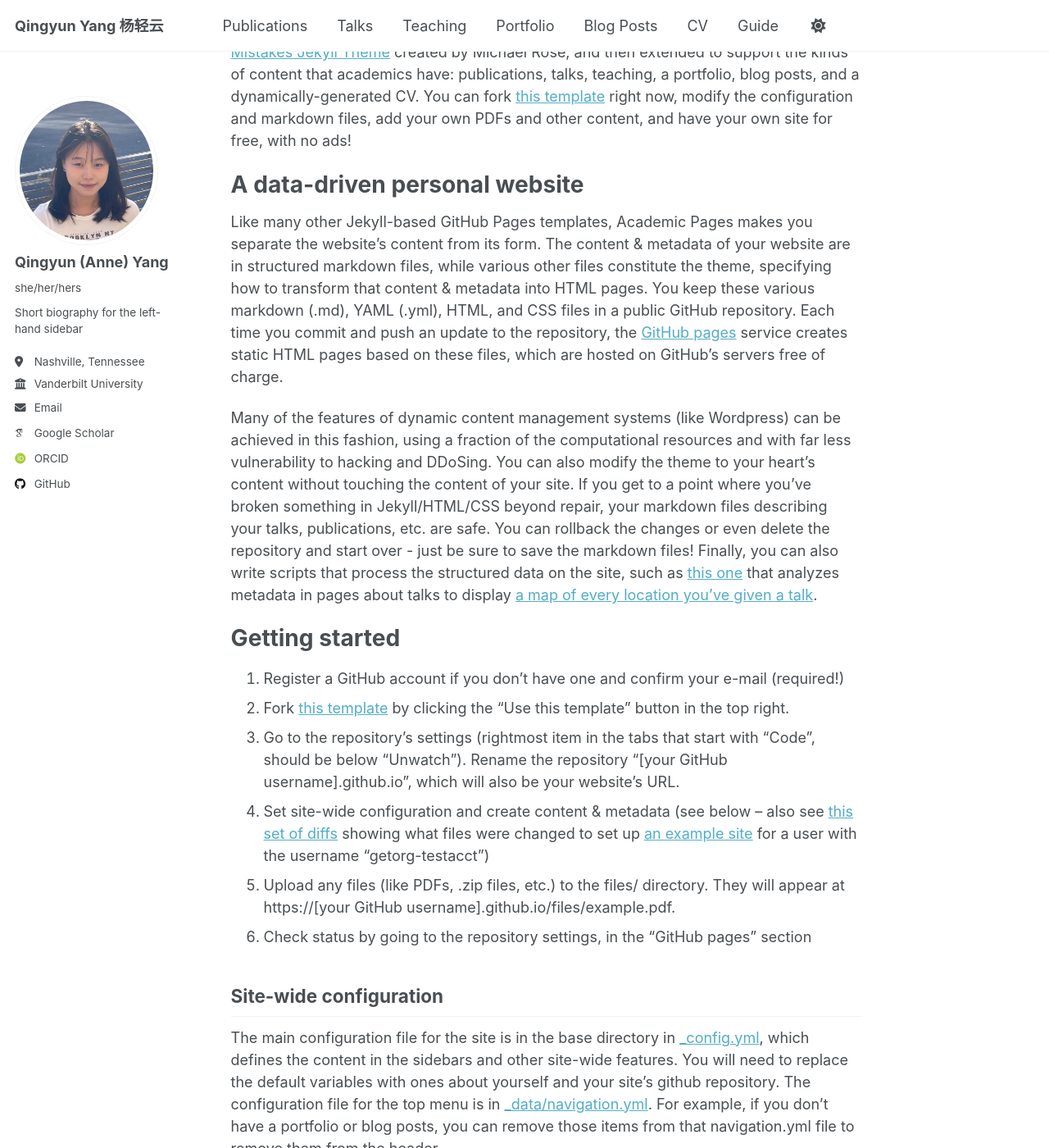
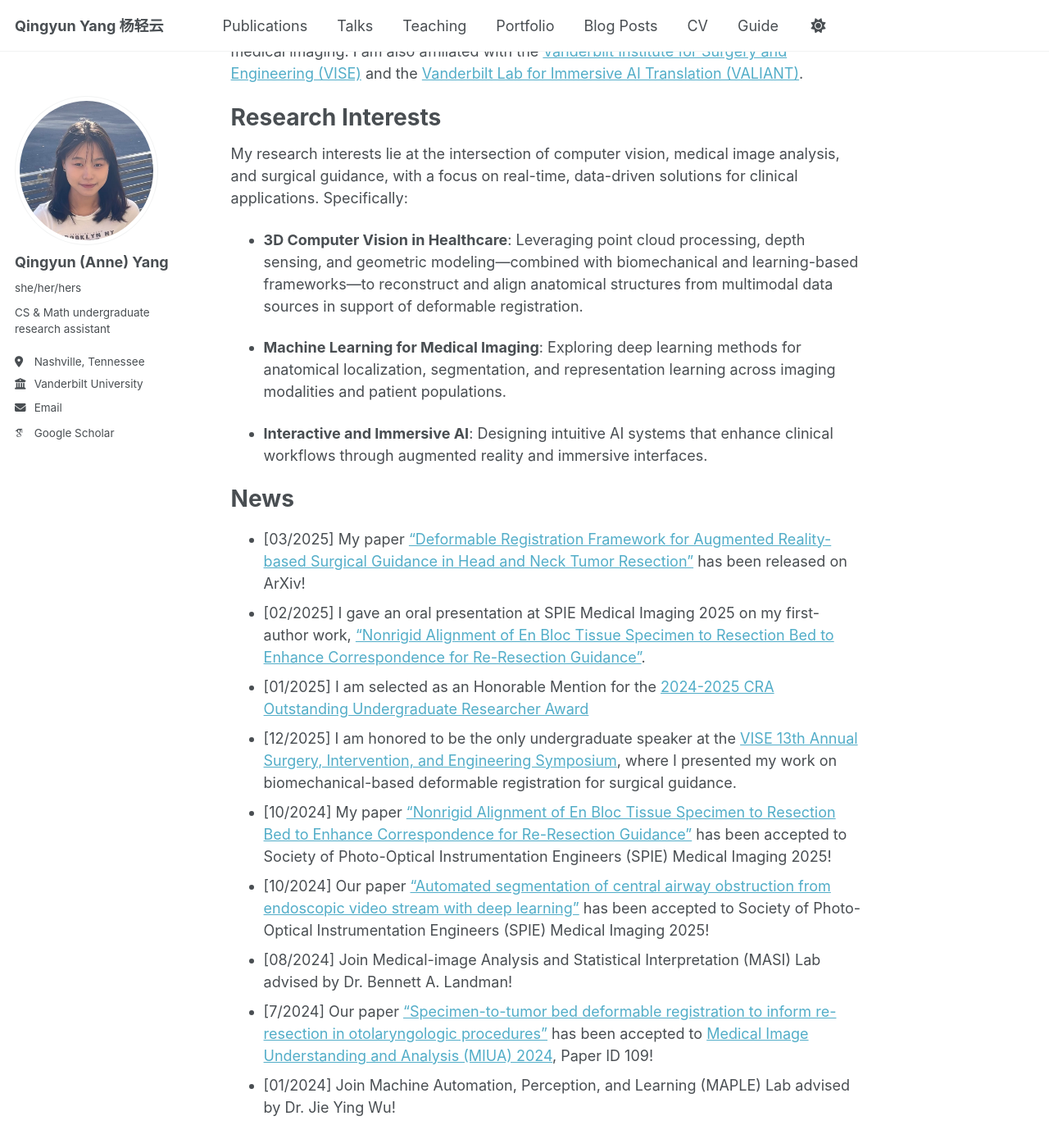
Before and after one commit to Anne-Yang/qingyun-yang.github.io, a Jekyll site: the page built from _pages/about.md, in a window 1280 px wide and 1400 px high, scrolled down 227 px. Shown: the whole window at 82% size. Built offline with Jekyll 4.4.1, drawn with Linux system fonts in a browser that asks for light colours; some web fonts are replaced; some of the changed text lies outside the part shown.

Commit message:
more info on _page/about.md and _config.yml

```diff
--- a/_config.yml
+++ b/_config.yml
@@ -25,7 +25,7 @@ author:
   avatar           : "personal_image.jpg"
   name             : "Qingyun (Anne) Yang"
   pronouns         : "she/her/hers"
-  bio              : "Short biography for the left-hand sidebar"
+  bio              : "CS & Math undergraduate research assistant"
   location         : "Nashville, Tennessee"
   employer         : "Vanderbilt University"
   uri              : # URL
@@ -34,9 +34,9 @@ author:
   # Academic websites
   academia         : # URL
   arxiv            : # URL - Update with the correct link to your profile
-  googlescholar    : "https://scholar.google.com/citations?user=PS_CX0AAAAAJ"
+  googlescholar    : "https://scholar.google.com/citations?user=-TEVAeMAAAAJ&hl=en"
   # impactstory      : # URL
-  orcid            : "http://orcid.org/yourorcidurl"
+  orcid            : # "http://orcid.org/yourorcidurl"
   # semantic         : # URL
   # pubmed           : "https://www.ncbi.nlm.nih.gov/pubmed/?term=john+snow"
   # researchgate     : # URL
@@ -46,7 +46,7 @@ author:
   bitbucket        : # Username - Update with your username on the site
   codepen          : # Username
   dribbble         : # Username
-  github           : "academicpages"
+  github           : #"academicpages"
   kaggle           : # Username
   stackoverflow    : # User number or user number and name (i.e., use "1" or "1/jeff-atwood")
 
--- a/_pages/about.md
+++ b/_pages/about.md
@@ -1,30 +1,50 @@
 ---
 permalink: /
-title: "Academic Pages is a ready-to-fork GitHub Pages template for academic personal websites"
+title: "Welcome!"
 author_profile: true
 redirect_from:
   - /about/
   - /about.html
 ---
 
-This is the front page of a website that is powered by the [Academic Pages template](https://github.com/academicpages/academicpages.github.io) and hosted on GitHub pages. [GitHub pages](https://pages.github.com) is a free service in which websites are built and hosted from code and data stored in a GitHub repository, automatically updating when a new commit is made to the repository. This template was forked from the [Minimal Mistakes Jekyll Theme](https://mmistakes.github.io/minimal-mistakes/) created by Michael Rose, and then extended to support the kinds of content that academics have: publications, talks, teaching, a portfolio, blog posts, and a dynamically-generated CV. You can fork [this template](https://github.com/academicpages/academicpages.github.io) right now, modify the configuration and markdown files, add your own PDFs and other content, and have your own site for free, with no ads!
+<!-- This is the front page of a website that is powered by the [Academic Pages template](https://github.com/academicpages/academicpages.github.io) and hosted on GitHub pages. [GitHub pages](https://pages.github.com) is a free service in which websites are built and hosted from code and data stored in a GitHub repository, automatically updating when a new commit is made to the repository. This template was forked from the [Minimal Mistakes Jekyll Theme](https://mmistakes.github.io/minimal-mistakes/) created by Michael Rose, and then extended to support the kinds of content that academics have: publications, talks, teaching, a portfolio, blog posts, and a dynamically-generated CV. You can fork [this template](https://github.com/academicpages/academicpages.github.io) right now, modify the configuration and markdown files, add your own PDFs and other content, and have your own site for free, with no ads! -->
 
-A data-driven personal website
+I am Qingyun (Anne) Yang, an undergraduate at Vanderbilt University majoring in Computer Science and Mathematics with a minor in Data Science. I currently work as a research assistant in Dr. [Jie Ying Wu](https://engineering.vanderbilt.edu/bio/?pid=jieying-wu)’s MAPLE Lab, where I focus on 3D computer vision and biomechanical-based deformable registration in head and neck surgery. Previously, I conducted research in Dr. [Bennett A. Landman](https://www.vanderbilt.edu/vise/visepeople/bennett-landman/)’s MASI Lab on deep regression models and medical imaging. I am also affiliated with the [Vanderbilt Institute for Surgery and Engineering (VISE)](https://www.vanderbilt.edu/vise/) and the [Vanderbilt Lab for Immersive AI Translation (VALIANT)](https://www.vanderbilt.edu/valiant/).
+
+Research Interests
 ======
-Like many other Jekyll-based GitHub Pages templates, Academic Pages makes you separate the website's content from its form. The content & metadata of your website are in structured markdown files, while various other files constitute the theme, specifying how to transform that content & metadata into HTML pages. You keep these various markdown (.md), YAML (.yml), HTML, and CSS files in a public GitHub repository. Each time you commit and push an update to the repository, the [GitHub pages](https://pages.github.com/) service creates static HTML pages based on these files, which are hosted on GitHub's servers free of charge.
+<!-- Like many other Jekyll-based GitHub Pages templates, Academic Pages makes you separate the website's content from its form. The content & metadata of your website are in structured markdown files, while various other files constitute the theme, specifying how to transform that content & metadata into HTML pages. You keep these various markdown (.md), YAML (.yml), HTML, and CSS files in a public GitHub repository. Each time you commit and push an update to the repository, the [GitHub pages](https://pages.github.com/) service creates static HTML pages based on these files, which are hosted on GitHub's servers free of charge.
 
-Many of the features of dynamic content management systems (like Wordpress) can be achieved in this fashion, using a fraction of the computational resources and with far less vulnerability to hacking and DDoSing. You can also modify the theme to your heart's content without touching the content of your site. If you get to a point where you've broken something in Jekyll/HTML/CSS beyond repair, your markdown files describing your talks, publications, etc. are safe. You can rollback the changes or even delete the repository and start over - just be sure to save the markdown files! Finally, you can also write scripts that process the structured data on the site, such as [this one](https://github.com/academicpages/academicpages.github.io/blob/master/talkmap.ipynb) that analyzes metadata in pages about talks to display [a map of every location you've given a talk](https://academicpages.github.io/talkmap.html).
+Many of the features of dynamic content management systems (like Wordpress) can be achieved in this fashion, using a fraction of the computational resources and with far less vulnerability to hacking and DDoSing. You can also modify the theme to your heart's content without touching the content of your site. If you get to a point where you've broken something in Jekyll/HTML/CSS beyond repair, your markdown files describing your talks, publications, etc. are safe. You can rollback the changes or even delete the repository and start over - just be sure to save the markdown files! Finally, you can also write scripts that process the structured data on the site, such as [this one](https://github.com/academicpages/academicpages.github.io/blob/master/talkmap.ipynb) that analyzes metadata in pages about talks to display [a map of every location you've given a talk](https://academicpages.github.io/talkmap.html). -->
 
-Getting started
+My research interests lie at the intersection of computer vision, medical image analysis, and surgical guidance, with a focus on real-time, data-driven solutions for clinical applications. Specifically:
+
+- **3D Computer Vision in Healthcare**: Leveraging point cloud processing, depth sensing, and geometric modeling—combined with biomechanical and learning-based frameworks—to reconstruct and align anatomical structures from multimodal data sources in support of deformable registration.
+
+- **Machine Learning for Medical Imaging**: Exploring deep learning methods for anatomical localization, segmentation, and representation learning across imaging modalities and patient populations.
+
+- **Interactive and Immersive AI**: Designing intuitive AI systems that enhance clinical workflows through augmented reality and immersive interfaces.
+
+News
 ======
-1. Register a GitHub account if you don't have one and confirm your e-mail (required!)
+- [03/2025] My paper ["Deformable Registration Framework for Augmented Reality-based Surgical Guidance in Head and Neck Tumor Resection"](https://arxiv.org/abs/2503.08802) has been released on ArXiv!
+- [02/2025] I gave an oral presentation at SPIE Medical Imaging 2025 on my first-author work, ["Nonrigid Alignment of En Bloc Tissue Specimen to Resection Bed to Enhance Correspondence for Re-Resection Guidance"](https://www.spiedigitallibrary.org/conference-proceedings-of-spie/13408/1340811/Nonrigid-alignment-of-en-bloc-tissue-specimen-to-resection-bed/10.1117/12.3047043.short).
+- [01/2025] I am selected as an Honorable Mention for the [2024-2025 CRA Outstanding Undergraduate Researcher Award](https://cra.org/about/awards/outstanding-undergraduate-researcher-award/)
+- [12/2025] I am honored to be the only undergraduate speaker at the [VISE 13th Annual Surgery, Intervention, and Engineering Symposium](https://www.vanderbilt.edu/vise/symposium-schedule/), where I presented my work on biomechanical-based deformable registration for surgical guidance.
+- [10/2024] My paper ["Nonrigid Alignment of En Bloc Tissue Specimen to Resection Bed to Enhance Correspondence for Re-Resection Guidance"](https://www.spiedigitallibrary.org/conference-proceedings-of-spie/13408/1340811/Nonrigid-alignment-of-en-bloc-tissue-specimen-to-resection-bed/10.1117/12.3047043.short) has been accepted to Society of Photo-Optical Instrumentation Engineers (SPIE) Medical Imaging 2025!
+- [10/2024] Our paper ["Automated segmentation of central airway obstruction from endoscopic video stream with deep learning"](https://www.spiedigitallibrary.org/conference-proceedings-of-spie/13408/3047413/Automated-segmentation-of-central-airway-obstruction-from-endoscopic-video-stream/10.1117/12.3047413.short) has been accepted to Society of Photo-Optical Instrumentation Engineers (SPIE) Medical Imaging 2025!
+- [08/2024] Join Medical-image Analysis and Statistical Interpretation (MASI) Lab advised by Dr. Bennett A. Landman!
+- [7/2024] Our paper ["Specimen-to-tumor bed deformable registration to inform re-resection in otolaryngologic procedures"](chrome-extension://efaidnbmnnnibpcajpcglclefindmkaj/https://miua2024.github.io/docs/MIUA_Programme_Final.pdf) has been accepted to [Medical Image Understanding and Analysis (MIUA) 2024](https://www.frontiersin.org/books/Medical_Image_Understanding_and_Analysis/12759), Paper ID 109!
+- [01/2024] Join Machine Automation, Perception, and Learning (MAPLE) Lab advised by Dr. Jie Ying Wu!
+
+<!-- 1. Register a GitHub account if you don't have one and confirm your e-mail (required!)
 1. Fork [this template](https://github.com/academicpages/academicpages.github.io) by clicking the "Use this template" button in the top right.
 1. Go to the repository's settings (rightmost item in the tabs that start with "Code", should be below "Unwatch"). Rename the repository "[your GitHub username].github.io", which will also be your website's URL.
 1. Set site-wide configuration and create content & metadata (see below -- also see [this set of diffs](http://archive.is/3TPas) showing what files were changed to set up [an example site](https://getorg-testacct.github.io) for a user with the username "getorg-testacct")
 1. Upload any files (like PDFs, .zip files, etc.) to the files/ directory. They will appear at https://[your GitHub username].github.io/files/example.pdf.
-1. Check status by going to the repository settings, in the "GitHub pages" section
+1. Check status by going to the repository settings, in the "GitHub pages" section -->
 
-Site-wide configuration
+<!-- Site-wide configuration
 ------
 The main configuration file for the site is in the base directory in [_config.yml](https://github.com/academicpages/academicpages.github.io/blob/master/_config.yml), which defines the content in the sidebars and other site-wide features. You will need to replace the default variables with ones about yourself and your site's github repository. The configuration file for the top menu is in [_data/navigation.yml](https://github.com/academicpages/academicpages.github.io/blob/master/_data/navigation.yml). For example, if you don't have a portfolio or blog posts, you can remove those items from that navigation.yml file to remove them from the header.
 
@@ -46,4 +66,4 @@ Example: editing a markdown file for a talk
 
 For more info
 ------
-More info about configuring Academic Pages can be found in [the guide](https://academicpages.github.io/markdown/), the [growing wiki](https://github.com/academicpages/academicpages.github.io/wiki), and you can always [ask a question on GitHub](https://github.com/academicpages/academicpages.github.io/discussions). The [guides for the Minimal Mistakes theme](https://mmistakes.github.io/minimal-mistakes/docs/configuration/) (which this theme was forked from) might also be helpful.
+More info about configuring Academic Pages can be found in [the guide](https://academicpages.github.io/markdown/), the [growing wiki](https://github.com/academicpages/academicpages.github.io/wiki), and you can always [ask a question on GitHub](https://github.com/academicpages/academicpages.github.io/discussions). The [guides for the Minimal Mistakes theme](https://mmistakes.github.io/minimal-mistakes/docs/configuration/) (which this theme was forked from) might also be helpful. -->
```
